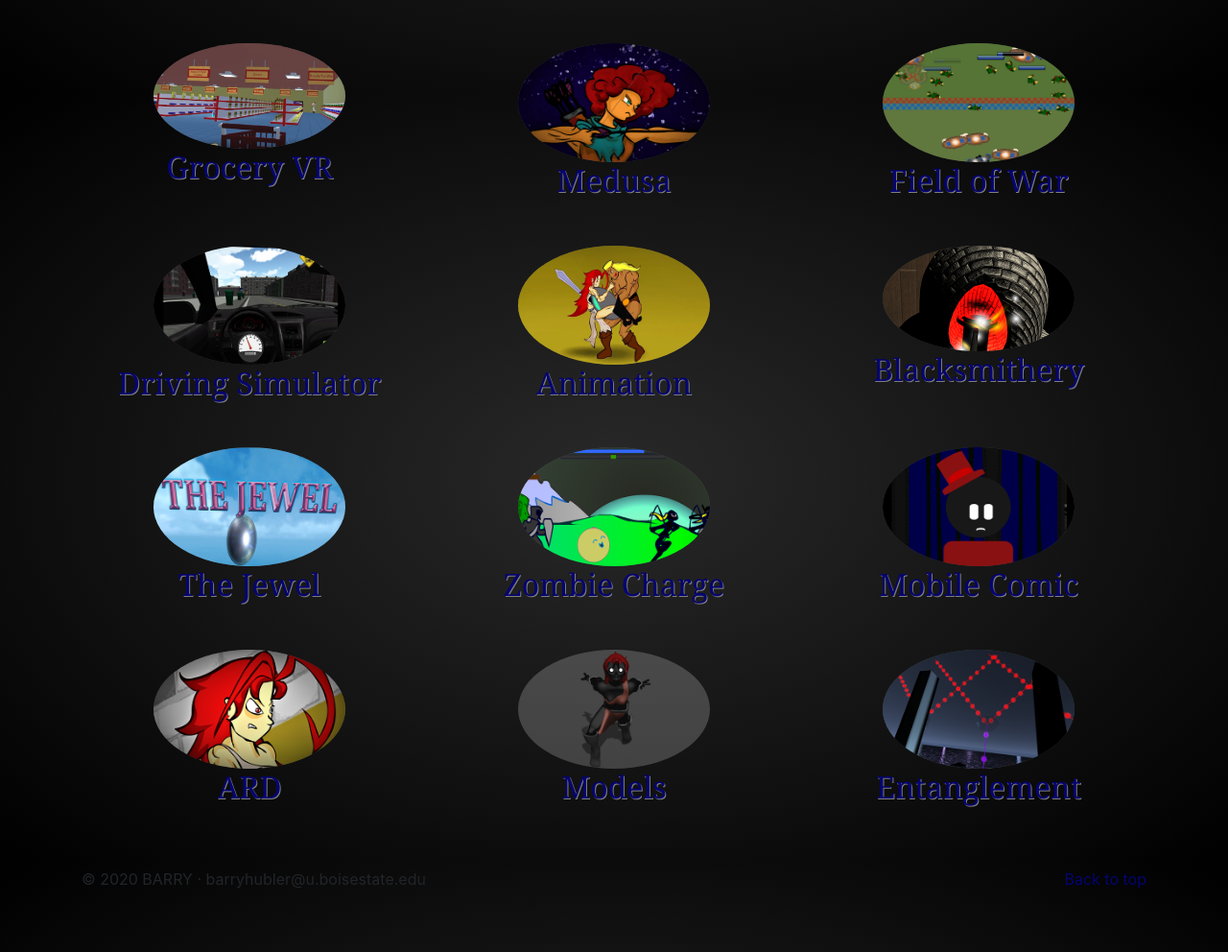
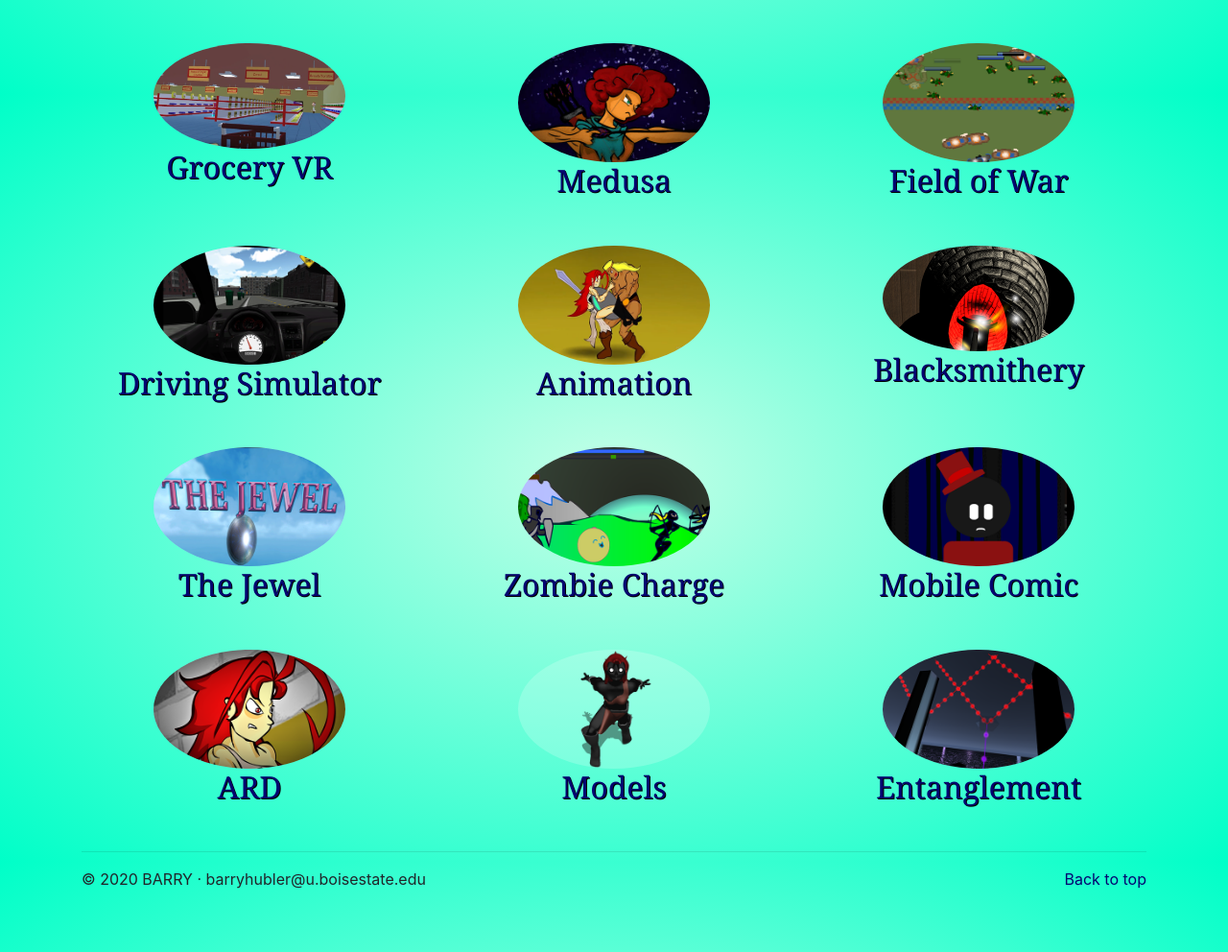
Before and after one commit to barrywhubler/barrywhubler.github.io, a PHP site: page / in a window 1280 px wide. Shown: the part 1502-2494 px from the top of the page at 96% size. Run offline with PHP 8.4, Linux system fonts and the light colour scheme; some web fonts are replaced.

Commit message:
Update blank.css

```diff
--- a/barrywhubler/blank.css
+++ b/barrywhubler/blank.css
@@ -3,7 +3,7 @@
   padding-top: 3rem;
   padding-bottom: 3rem;
   color: #252525;
-	background-image: radial-gradient(rgb(41, 41, 41), rgb(0, 0, 0));
+	background-image: radial-gradient(rgb(197, 255, 231), rgb(0, 255, 200));
 	  background-repeat: no-repeat;
   background-attachment: fixed;
 	background-size: cover;
@@ -25,7 +25,7 @@
 	font-size: 300%;
 	margin-top: 10%;
 	margin-bottom: 10%;
-	text-shadow: 1px 1px #7e7e7e;
+	text-shadow: 1px 1px #000000;
 
 
 }
@@ -44,7 +44,7 @@
 .midsiderer{
 	font-family: Cambria, "Hoefler Text", "Liberation Serif", Times, "Times New Roman", "serif";
 	font-size: 200%;
-	text-shadow: 1px 1px #7e7e7e;
+	text-shadow: 1px 1px #000000;
 }
 
 a:link {
@@ -58,7 +58,7 @@
 
 }
 .ooooh{
-	text-shadow: 1px 1px 5px #7c7c7c;
+	text-shadow: 1px 1px 5px #000000;
 }
 .boxy
 {
```
